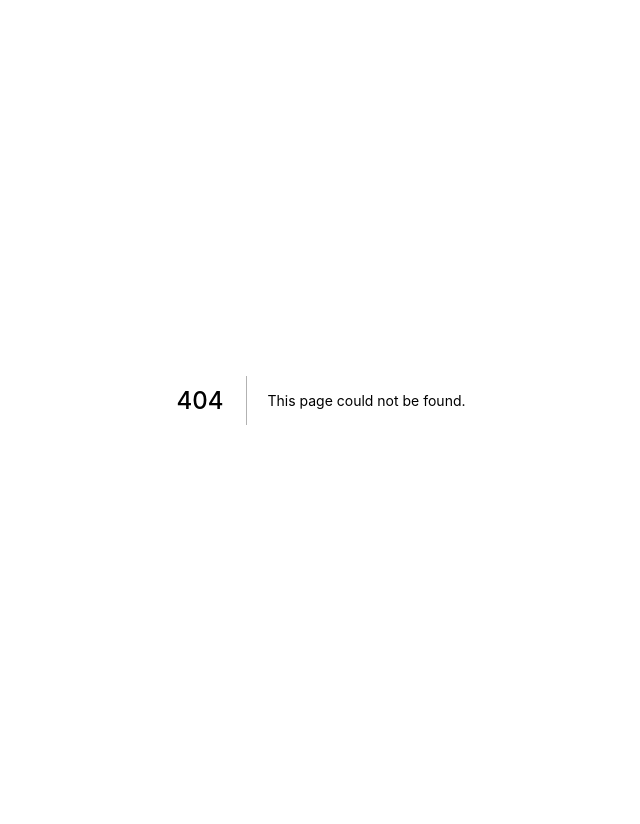
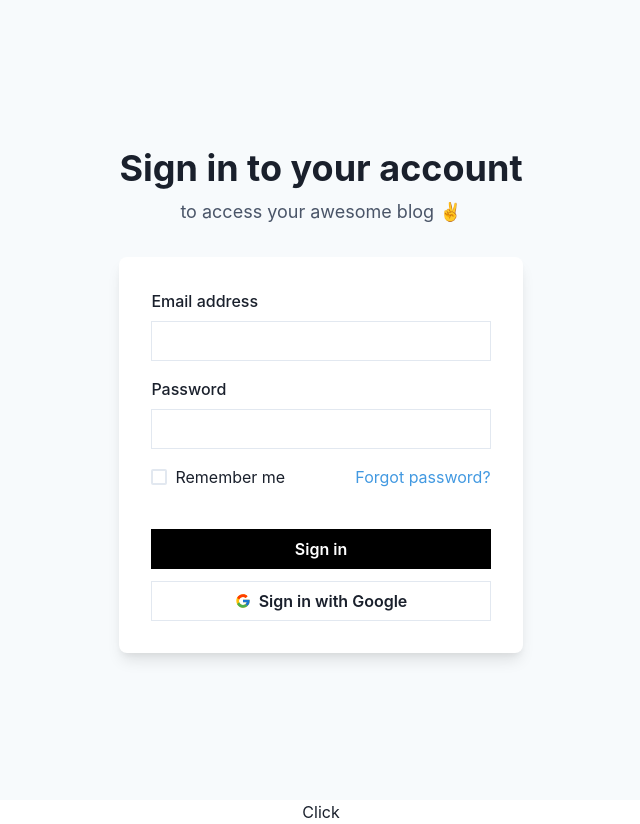
Before and after one commit to zeyadetman/zeyadetman.com, a Next.js app: page /admin in a window 1280 px wide. Before the commit this address had no page. Shown: the whole page, without its empty margins (319-959 px from the left). Before the commit the page ends 800 px from the top, so only its background shows below. Built offline with nearby package versions, Linux system fonts and the light colour scheme; no server answers.

Commit message:
login w/google, access session, create folder on drive

```diff
--- /dev/null
+++ b/components/Admin/LoginForm.tsx
@@ -0,0 +1,83 @@
+import React from 'react';
+import {
+	Flex,
+	Box,
+	FormControl,
+	FormLabel,
+	Input,
+	Checkbox,
+	Stack,
+	Link,
+	Button,
+	Heading,
+	Text,
+	useColorModeValue,
+	useColorMode,
+	Center,
+} from '@chakra-ui/react';
+import { FcGoogle } from 'react-icons/fc';
+
+interface Props {
+	onSignInWithGoogle: () => {};
+}
+
+function LoginForm(props: Props) {
+	const { toggleColorMode } = useColorMode();
+	const { onSignInWithGoogle } = props;
+
+	return (
+		<Flex minH={'100vh'} align={'center'} justify={'center'}>
+			<Stack spacing={8} mx={'auto'} maxW={'lg'} py={12} px={6}>
+				<Stack align={'center'}>
+					<Heading fontSize={'4xl'}>Sign in to your account</Heading>
+					<Text fontSize={'lg'} color={'gray.600'}>
+						to access your awesome blog ✌️
+					</Text>
+				</Stack>
+				<Box
+					rounded={'lg'}
+					bg={useColorModeValue('white', 'gray.700')}
+					boxShadow={'lg'}
+					p={8}
+				>
+					<Stack spacing={4}>
+						<FormControl id="email">
+							<FormLabel>Email address</FormLabel>
+							<Input type="email" />
+						</FormControl>
+						<FormControl id="password">
+							<FormLabel>Password</FormLabel>
+							<Input type="password" />
+						</FormControl>
+						<Stack spacing={10}>
+							<Stack
+								direction={{ base: 'column', sm: 'row' }}
+								align={'start'}
+								justify={'space-between'}
+							>
+								<Checkbox>Remember me</Checkbox>
+								<Link color={'blue.400'}>Forgot password?</Link>
+							</Stack>
+							<Button>Sign in</Button>
+						</Stack>
+					</Stack>
+					<Stack spacing={10} mt={3}>
+						<Button
+							w={'full'}
+							maxW={'md'}
+							variant={'outline'}
+							leftIcon={<FcGoogle />}
+							onClick={onSignInWithGoogle}
+						>
+							<Center>
+								<Text>Sign in with Google</Text>
+							</Center>
+						</Button>
+					</Stack>
+				</Box>
+			</Stack>
+		</Flex>
+	);
+}
+
+export default LoginForm;
--- a/pages/_app.tsx
+++ b/pages/_app.tsx
@@ -1,7 +1,30 @@
-import '../styles/globals.css'
-import type { AppProps } from 'next/app'
+import '../styles/globals.css';
+import type { AppProps } from 'next/app';
+import { ChakraProvider, extendTheme } from '@chakra-ui/react';
+import { Provider } from 'next-auth/client';
+import { components } from '../styles/theme/components';
+import { colors } from '../styles/theme/colors';
+import { shadows } from '../styles/theme/shadows';
 
-function MyApp({ Component, pageProps }: AppProps) {
-  return <Component {...pageProps} />
+const theme = extendTheme({
+	shadows,
+	colors,
+	components,
+});
+
+function MyApp({ Component, pageProps: { session, ...pageProps } }: AppProps) {
+	return (
+		<ChakraProvider theme={theme}>
+			<Provider
+				options={{
+					clientMaxAge: 0,
+					keepAlive: 0,
+				}}
+				session={session}
+			>
+				<Component {...pageProps} />
+			</Provider>
+		</ChakraProvider>
+	);
 }
-export default MyApp
+export default MyApp;
--- /dev/null
+++ b/pages/admin.tsx
@@ -0,0 +1,82 @@
+import { useColorModeValue } from '@chakra-ui/color-mode';
+import { Container } from '@chakra-ui/layout';
+import React from 'react';
+import LoginForm from '../components/Admin/LoginForm';
+import { useSession, signIn, signOut, getSession } from 'next-auth/client';
+import { google } from 'googleapis';
+import { NextPageContext } from 'next';
+
+interface Props {}
+
+export async function getServerSideProps(ctx: NextPageContext) {
+	const session = await getSession(ctx);
+	console.log({ session });
+	// Call an external API endpoint to get posts
+	// const drive = google.drive({
+	// 	version: 'v3',
+	// 	headers: {
+	// 		Authorization:
+	// 			'Bearer ya29.a0ARrdaM-KnDRTh6dtmXXVfdgDfJlF37KfcWaPdAnQqs8XGaHn6Rdvn7qJexUKLBgswqhkEs6z1GushLpEC7l50XlOKa9NkmzY3_YL5jQVFqpoGGmOkYON2ZqHhbajPOr_fBRGDUPKcZWr09121F_QG4bpbG8r',
+	// 	},
+	// });
+
+	// var fileMetadata = {
+	// 	name: 'BlogData',
+	// 	mimeType: 'application/vnd.google-apps.folder',
+	// };
+	// drive.files.create(
+	// 	{
+	// 		resource: fileMetadata,
+	// 		fields: 'id',
+	// 	},
+	// 	function (err, file) {
+	// 		if (err) {
+	// 			// Handle error
+	// 			console.error(err);
+	// 		} else {
+	// 			console.log({ file });
+	// 			console.log('Folder Id: ', file.id);
+	// 		}
+	// 	}
+	// );
+
+	// By returning { props: { posts } }, the Blog component
+	// will receive `posts` as a prop at build time
+	return {
+		props: {
+			google: 'JSON.stringify(drive)',
+		},
+	};
+}
+
+function Admin(props: Props) {
+	const [session, loading] = useSession();
+	const { google } = props;
+	console.log({ google });
+
+	if (loading) return 'Loading...';
+	if (session) {
+		return (
+			<>
+				{console.log(session)}
+				Signed in as {session.user?.email} <br />
+				<button onClick={() => signOut()}>Sign out</button>
+			</>
+		);
+	}
+
+	return (
+		<Container
+			maxW="100%"
+			height="100vh"
+			position="relative"
+			centerContent
+			bg={useColorModeValue('gray.50', 'gray.800')}
+		>
+			<LoginForm onSignInWithGoogle={() => signIn('google')} />
+			<button onClick={async () => {}}>Click</button>
+		</Container>
+	);
+}
+
+export default Admin;
--- /dev/null
+++ b/styles/theme/colors.ts
@@ -0,0 +1,9 @@
+export const colors = {
+	transparent: 'transparent',
+	black: '#000',
+	backgroundHoverColor: '#F7FAFC',
+	white: '#fff',
+	gray: {
+		900: '#171923',
+	},
+};
--- /dev/null
+++ b/styles/theme/components.ts
@@ -0,0 +1,65 @@
+export const components = {
+	Checkbox: {
+		baseStyle: (props: any) => ({
+			control: {
+				bg: props.colorMode === 'dark' ? 'black' : 'white',
+				outline: 'none',
+				_checked: {
+					bg: props.colorMode === 'dark' ? 'white' : 'black',
+					border: 'none',
+					_hover: {
+						bg: props.colorMode === 'dark' ? 'gray.100' : 'gray.800',
+						color: props.colorMode === 'dark' ? 'gray.800' : 'gray.100',
+					},
+				},
+			},
+		}),
+	},
+	Button: {
+		variants: {
+			solid: (props: any) => ({
+				bg: props.colorMode === 'dark' ? 'white' : 'black',
+				color: props.colorMode === 'dark' ? 'black' : 'white',
+				borderRadius: 0,
+				_hover: {
+					bg: props.colorMode === 'dark' ? 'gray.100' : 'gray.800',
+					color: props.colorMode === 'dark' ? 'gray.800' : 'gray.100',
+				},
+				_active: {
+					bg: props.colorMode === 'dark' ? 'gray.100' : 'gray.800',
+					color: props.colorMode === 'dark' ? 'gray.800' : 'gray.100',
+				},
+			}),
+			outline: {
+				borderRadius: 0,
+			},
+		},
+	},
+	Input: {
+		sizes: {
+			md: {
+				field: {
+					borderRadius: 'none',
+					fontSize: 'sm',
+					px: 4,
+					py: 2,
+				},
+			},
+		},
+		variants: {
+			outline: {
+				field: {
+					_hover: {
+						bg: 'backgroundHoverColor',
+						boxShadow: 'none',
+					},
+					_focus: {
+						borderColor: 'black',
+						boxShadow: 'none',
+					},
+				},
+			},
+		},
+		defaultProps: {},
+	},
+};
--- /dev/null
+++ b/styles/theme/shadows.ts
@@ -0,0 +1,3 @@
+export const shadows = {
+	outline: '0 0 0 1px rgb(66 153 225)',
+};
```
Also changed, not shown: package.json (+13 -1 lines), pages/api/auth/[...nextauth].ts (added, +32 -0 lines), pages/index.tsx (+4 -4 lines), next-env.d.ts, 1 other file (tests, documents, lock files or other folders).
